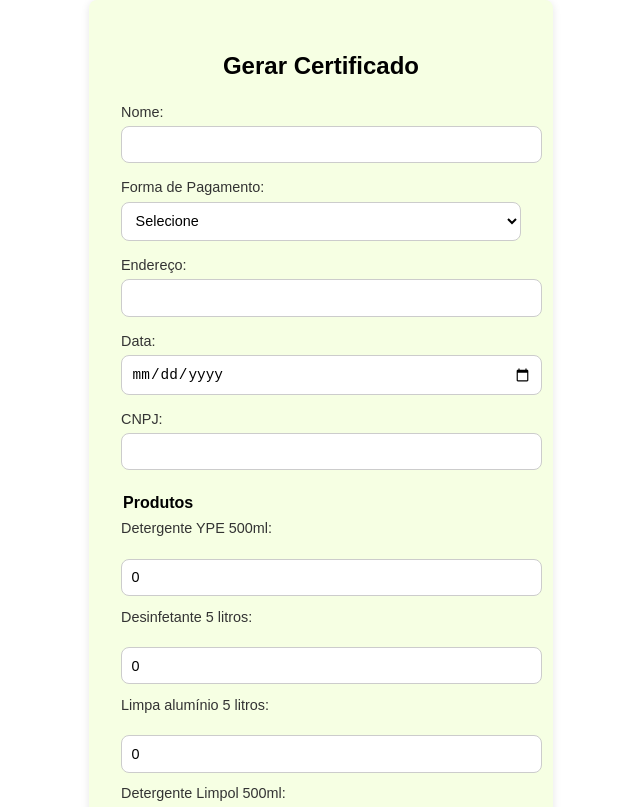
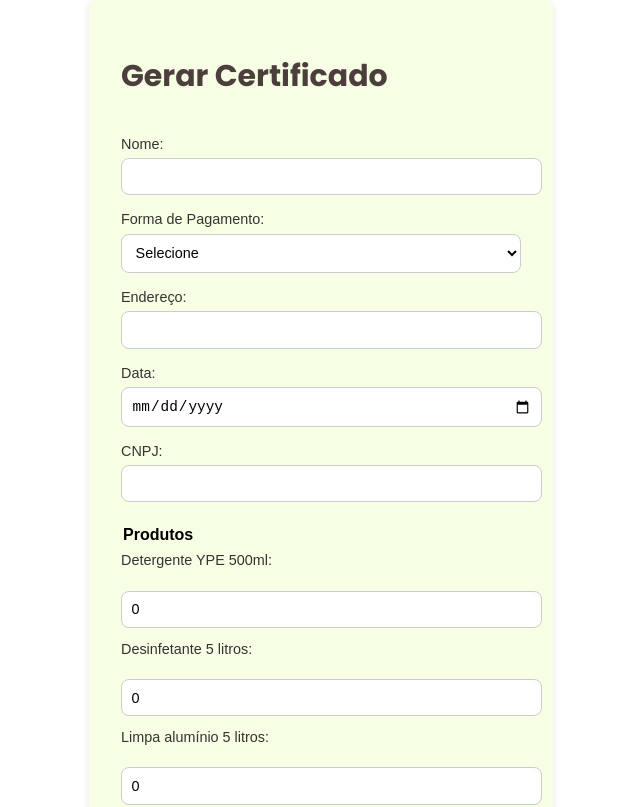
Before and after one commit to allanmsilva23/vital-reciclagem-frontend, a Vue app: page /test in a window 1280 px wide. Shown: the top 807 px of the page, without its empty margins (319-959 px from the left). Built offline with nearby package versions, Linux system fonts and the light colour scheme.

Commit message:
Refactoring Code :recycle:

```diff
--- a/src/components/ModalCertificate.vue
+++ b/src/components/ModalCertificate.vue
@@ -1,7 +1,7 @@
 <template>
   <div>
     <div class="modal">
-      <h2>Gerar Certificado</h2>
+      <h2 class="title">Gerar Certificado</h2>
       <form @submit.prevent="generatePDF">
         <label>
           Nome:
@@ -173,7 +173,6 @@ function generatePDF() {
   doc.save('CertificadoVital.pdf')
   close()
 }
-
 </script>
 
 <style scoped>
@@ -188,10 +187,16 @@ function generatePDF() {
   font-family: 'Arial', sans-serif;
 }
 
-h2 {
-  font-size: 1.5rem;
-  text-align: center;
-  margin-bottom: 1.5rem;
+.title {
+  width: 100%;
+  max-width: 353px;
+  font-family: 'Poppins';
+  font-weight: 700;
+  font-size: 30px;
+  line-height: 130%;
+  color: #4D3E3E;
+  align-self: flex-start;
+  margin-bottom: 40px;
 }
 
 label {
--- a/src/views/Cadastro.vue
+++ b/src/views/Cadastro.vue
@@ -9,6 +9,7 @@
 
     <!-- Formulário de cadastro -->
     <div class="form-container">
+      <h1 class="title">Cadastro</h1>
       <div class="input-group">
         <label>Nome da empresa</label>
         <input type="text" placeholder="Nome da empresa" v-model="empresa.name">
@@ -197,6 +198,18 @@ body, html {
   display: flex;
   flex-direction: column;
   align-items: center;
+}
+
+.title {
+  width: 100%;
+  max-width: 353px;
+  font-family: 'Poppins';
+  font-weight: 700;
+  font-size: 30px;
+  line-height: 130%;
+  color: #4D3E3E;
+  align-self: flex-start;
+  margin-bottom: 40px;
 }
 
 /* Botão de voltar */
--- a/src/views/Login.vue
+++ b/src/views/Login.vue
@@ -310,4 +310,17 @@ body, html {
 .register-link a:hover {
   text-decoration: underline;
 }
+
+.error-message {
+  color: #d9534f; /* Vermelho escuro para erro */
+    font-family: Arial, sans-serif;
+    font-size: 16px;
+    font-weight: bold;
+    text-align: center;
+    margin: 10px 0;
+    padding: 10px;
+    background-color: #f8d7da; /* Fundo vermelho claro */
+    border: 1px solid #f5c6cb; /* Borda vermelha */
+    border-radius: 5px; /* Cantos arredondados */
+}
 </style>
```
